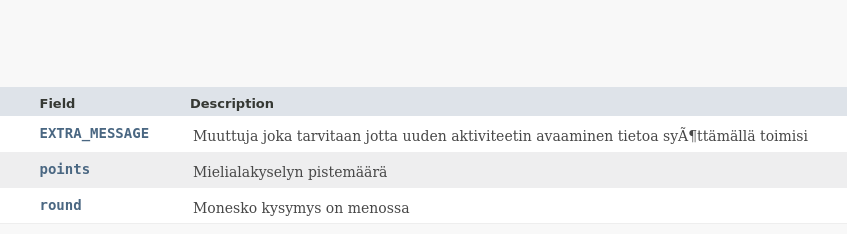
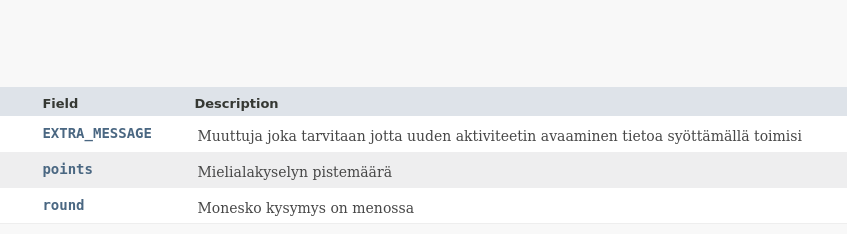
Before and after one commit to Krugou/Terveyssovellusryhm8, a plain HTML site: page 12/com/example/terveyssovellusryhm8/MielialakyselyActivity.html in a window 1280 px wide. Shown: the part 900-1140 px from the top of the page, 256-1103 px from the left. Drawn offline with Linux system fonts and the light colour scheme; no server answers; a script that the page names is missing; a web font is replaced by a local one.

Commit message:
öökköset

```diff
--- a/12/com/example/terveyssovellusryhm8/MielialakyselyActivity.html
+++ b/12/com/example/terveyssovellusryhm8/MielialakyselyActivity.html
@@ -223,7 +223,7 @@ extends androidx.appcompat.app.AppCompatActivity</pre>
 <td class="colFirst"><code>static java.lang.String</code></td>
 <th class="colSecond" scope="row"><code><span class="memberNameLink"><a href="#EXTRA_MESSAGE">EXTRA_MESSAGE</a></span></code></th>
 <td class="colLast">
-<div class="block">Muuttuja joka tarvitaan jotta uuden aktiviteetin avaaminen tietoa syÃ¶ttämällä toimisi</div>
+<div class="block">Muuttuja joka tarvitaan jotta uuden aktiviteetin avaaminen tietoa syöttämällä toimisi</div>
 </td>
 </tr>
 <tr class="rowColor">
@@ -436,7 +436,7 @@ extends androidx.appcompat.app.AppCompatActivity</pre>
 <li class="blockList">
 <h4>EXTRA_MESSAGE</h4>
 <pre>public static final&nbsp;java.lang.String EXTRA_MESSAGE</pre>
-<div class="block">Muuttuja joka tarvitaan jotta uuden aktiviteetin avaaminen tietoa syÃ¶ttämällä toimisi</div>
+<div class="block">Muuttuja joka tarvitaan jotta uuden aktiviteetin avaaminen tietoa syöttämällä toimisi</div>
 <dl>
 <dt><span class="seeLabel">See Also:</span></dt>
 <dd><a href="../../../constant-values.html#com.example.terveyssovellusryhm8.MielialakyselyActivity.EXTRA_MESSAGE">Constant Field Values</a></dd>
```
Also changed, not shown: 12/index-files/index-5.html (+1 -1 lines).
